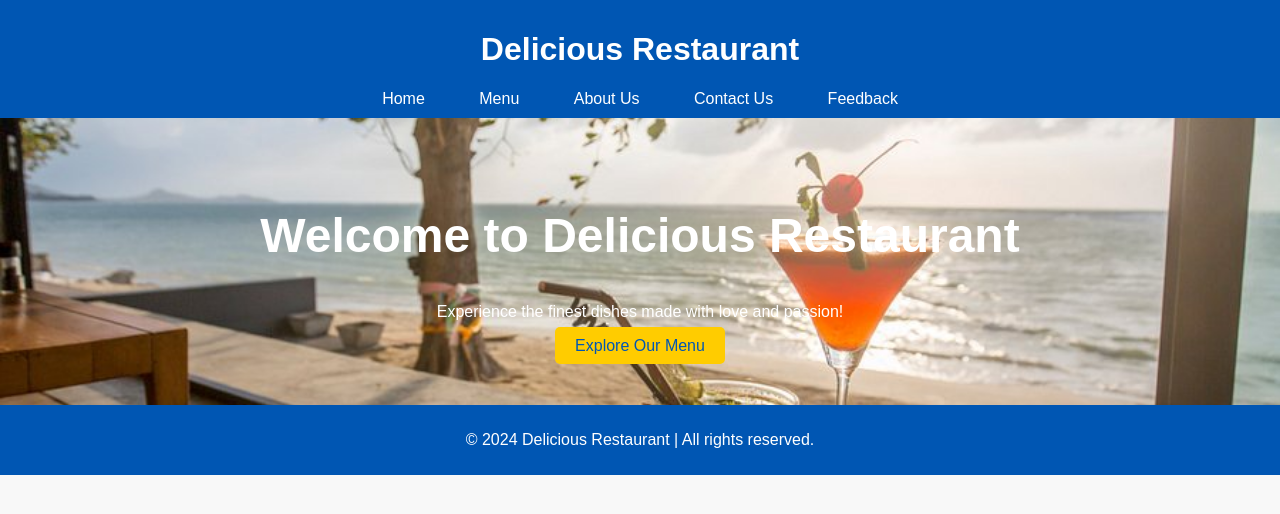
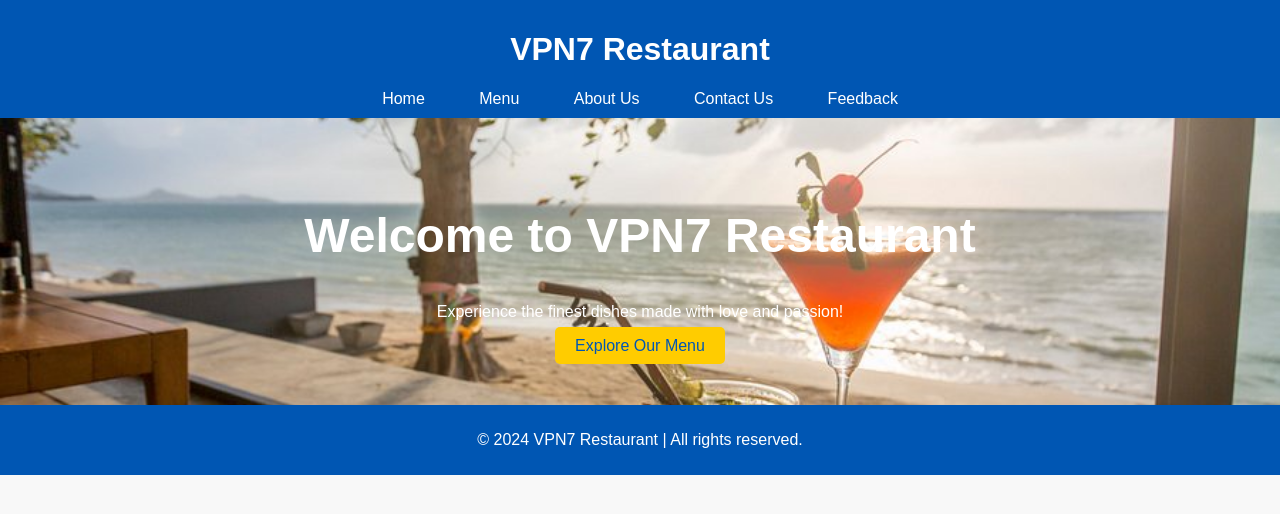
Before and after one commit to Purushothaman7421/icecream, a plain HTML site: page restaurant-website/index.html in a window 1280 px wide. Drawn offline with Linux system fonts and the light colour scheme.

Commit message:
Update index.html

```diff
--- a/restaurant-website/index.html
+++ b/restaurant-website/index.html
@@ -3,12 +3,12 @@
 <head>
     <meta charset="UTF-8">
     <meta name="viewport" content="width=device-width, initial-scale=1.0">
-    <title>Delicious Restaurant</title>
+    <title>VPN7 Restaurant</title>
     <link rel="stylesheet" href="style.css">
 </head>
 <body>
     <header>
-        <h1>Delicious Restaurant</h1>
+        <h1>VPN7 Restaurant</h1>
         <nav>
             <a href="index.html">Home</a>
             <a href="menu.html">Menu</a>
@@ -19,13 +19,13 @@
     </header>
 
     <section class="hero">
-        <h2>Welcome to Delicious Restaurant</h2>
+        <h2>Welcome to VPN7 Restaurant</h2>
         <p>Experience the finest dishes made with love and passion!</p>
         <a href="menu.html" class="btn">Explore Our Menu</a>
     </section>
 
     <footer>
-        <p>&copy; 2024 Delicious Restaurant | All rights reserved.</p>
+        <p>&copy; 2024 VPN7 Restaurant | All rights reserved.</p>
     </footer>
 </body>
 </html>
```
